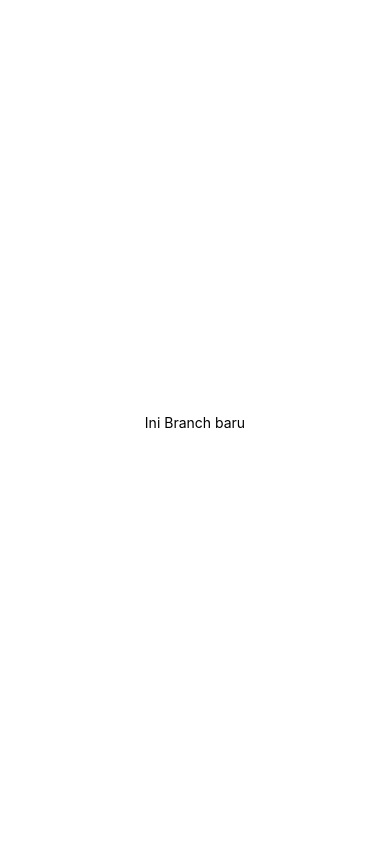
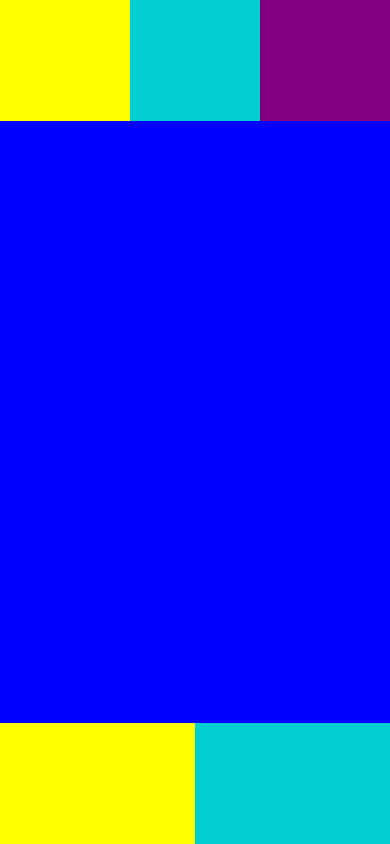
Before and after one commit to syahrizan05/mobileAppTraining, a React Native app: screen / in a window 390 px wide. Built offline with nearby package versions, Linux system fonts and the light colour scheme.

Commit message:
using flex to create layout

```diff
--- a/App.js
+++ b/App.js
@@ -1,22 +1,23 @@
-import { StatusBar } from 'expo-status-bar';
-import React from 'react';
-import { StyleSheet, Text, View } from 'react-native';
+import React from "react";
+import { View } from "react-native";
 
 export default function App() {
   return (
-    <View style={styles.container}>
-      <Text>Ini Branch baru</Text>
+    <View style={{ flex: 1 }}>
 
-      <StatusBar style="auto" />
+      <View style={{ flex: 1, flexDirection: "row" }}>
+        <View style={{ flex: 1, backgroundColor: "yellow" }}></View>
+        <View style={{ flex: 1, backgroundColor: "darkturquoise" }}></View>
+        <View style={{ flex: 1, backgroundColor: "purple" }}></View>
+      </View>
+
+      <View style={{ flex: 5, backgroundColor: "blue" }}></View>
+
+      <View style={{ flex: 1, flexDirection:"row" }}>
+        <View style={{ flex: 1, backgroundColor: "yellow" }}></View>
+        <View style={{ flex: 1, backgroundColor: "darkturquoise" }}></View>
+      </View>
+
     </View>
   );
 }
-
-const styles = StyleSheet.create({
-  container: {
-    flex: 1,
-    backgroundColor: '#fff',
-    alignItems: 'center',
-    justifyContent: 'center',
-  },
-});
```
